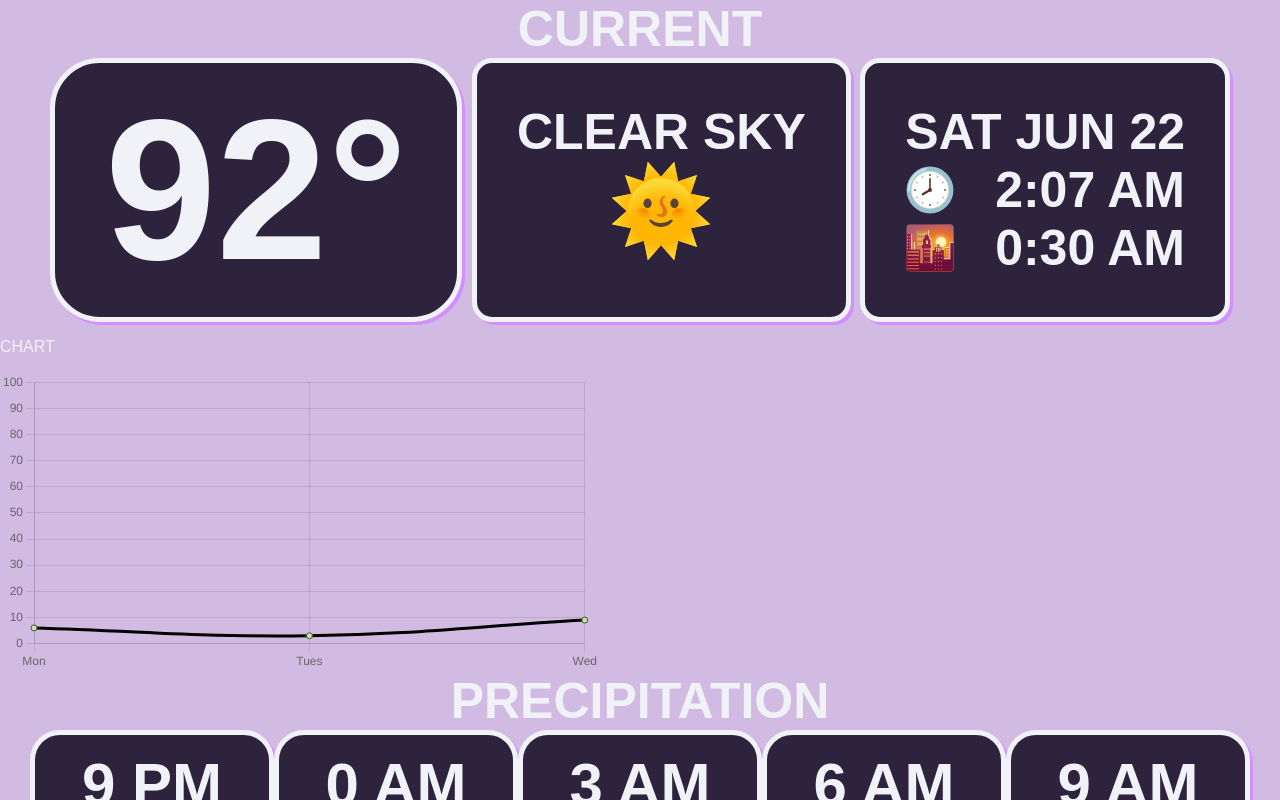
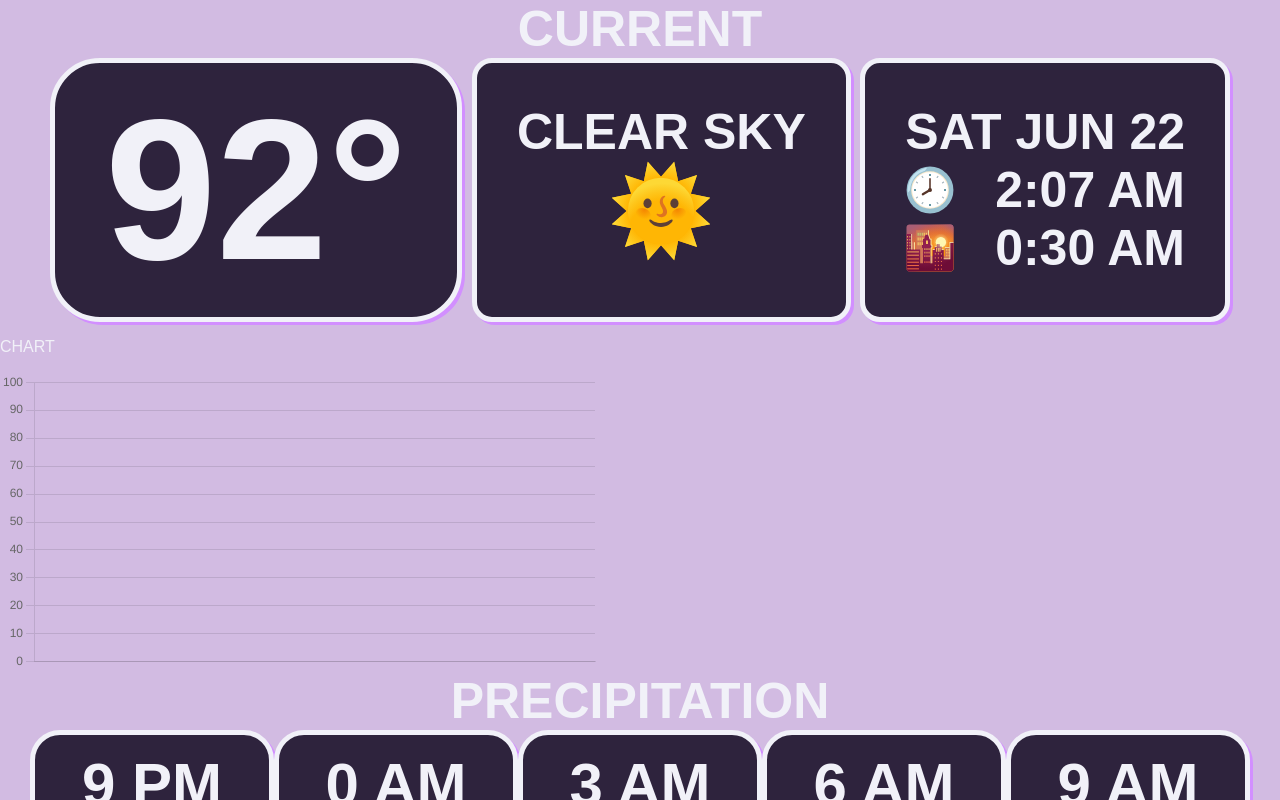
Before and after one commit to aliciahetrick/weather, a React (Vite) app: page / in a window 1280 px wide. Shown: the top 800 px of the page. Built offline with nearby package versions, Linux system fonts and the light colour scheme.

Commit message:
Add x axis times to chart

```diff
--- a/src/components/Chart.tsx
+++ b/src/components/Chart.tsx
@@ -15,10 +15,28 @@ ChartJS.register(LineElement, CategoryScale, LinearScale, PointElement);
 const Chart = ({ hourlyPrecipitation }) => {
   console.log("chart weather", hourlyPrecipitation);
 
-  // const precipTime =
+  const [precipTime, setPrecipTime] = useState<any>(null);
+
+  useEffect(() => {
+    function setPrecipTimeArr(precipData: string | any[]) {
+      let precipTimeArr = [];
+      for (let i = 0; i < precipData.length; i++) {
+        const dt = precipData[i].dt;
+        if (new Date(dt * 1000).getHours() > 12) {
+          const time = new Date(dt * 1000).getHours() - 12 + " PM";
+          precipTimeArr.push(time);
+        } else {
+          const time = new Date(dt * 1000).getHours() + " AM";
+          precipTimeArr.push(time);
+        }
+      }
+      setPrecipTime(precipTimeArr);
+    }
+    hourlyPrecipitation && setPrecipTimeArr(hourlyPrecipitation);
+  }, []);
 
   const data = {
-    labels: ["Mon", "Tues", "Wed"],
+    labels: precipTime,
     datasets: [
       {
         label: "Sales of the week",
```
